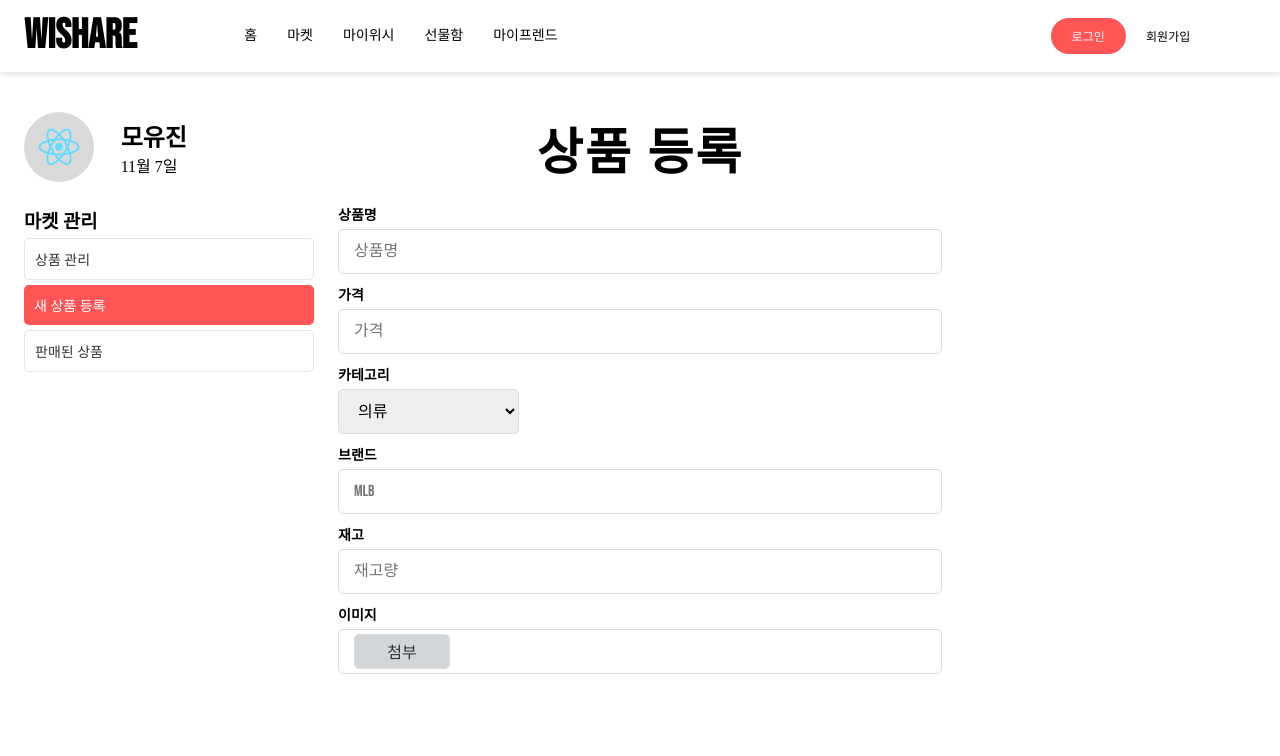
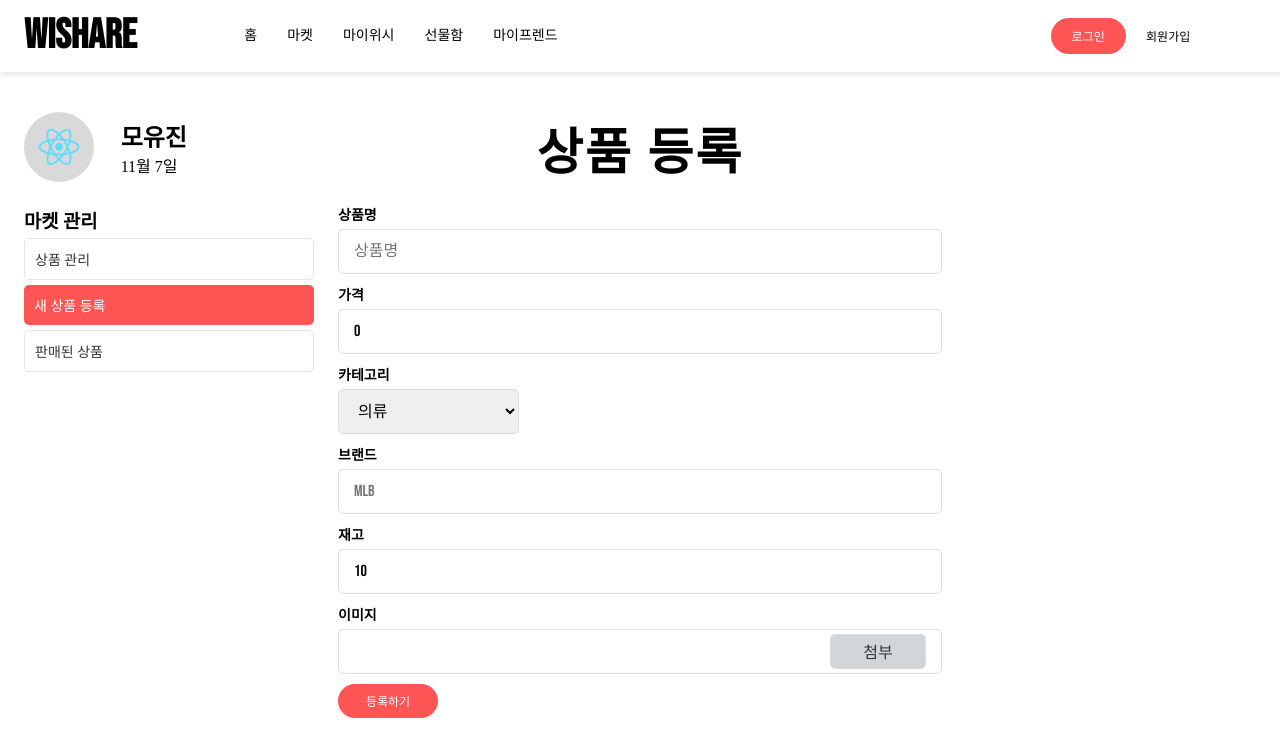
Before and after one commit to reunal/WiShare_Front, a React (Create React App) app: page /market in a window 1280 px wide. Both pictures are taken after a click on the button "새 상품 등록". Shown: the top 756 px of the page. Built offline with nearby package versions, Linux system fonts and the light colour scheme; a web font is replaced by a local one.

Commit message:
판매자 페이지 수정

```diff
--- a/src/components/market/ProductRegisterForm.tsx
+++ b/src/components/market/ProductRegisterForm.tsx
@@ -1,33 +1,96 @@
-import React from 'react';
+import React, { useState, ChangeEvent } from 'react';
 import { SmallNameText } from '../../styles/CommonStyled';
 import {
+	StyledProductRegisterButton,
 	StyledProductRegisterForm,
 	StyledProductRegisterInput,
 	StyledProductRegisterLabel,
 	StyledProductRegisterSelect,
 } from '../../styles/market/StyledMarket';
 
+interface IEventType extends ChangeEvent<HTMLInputElement | HTMLSelectElement> {
+	target: HTMLInputElement | HTMLSelectElement;
+}
+
 const ProductRegisterForm = () => {
+	const [content, setContent] = useState({
+		img: '',
+		name: '',
+		brand: '',
+		category: '',
+		price: 0,
+		quantity: 10,
+		viewCnt: 0,
+		like: 0,
+		entered: false,
+		date: '2023-05-07',
+	});
+
+	const onChangeContent = (e: IEventType) => {
+		setContent({
+			...content,
+			[e.target.name]: e.target.value,
+		});
+	};
+
+	const onUploadImg = (e: ChangeEvent<HTMLInputElement>) => {
+		if (e.target.files && e.target.files.length > 0) {
+			const img = URL.createObjectURL(e.target.files[0]);
+			setContent({
+				...content,
+				[e.target.name]: img,
+			});
+		}
+	};
+
+	const onSubmit = () => {};
+
 	return (
 		<StyledProductRegisterForm>
 			<SmallNameText>상품명</SmallNameText>
-			<StyledProductRegisterInput type="text" placeholder="상품명" />
+			<StyledProductRegisterInput
+				type="text"
+				placeholder="상품명"
+				name="name"
+				value={content.name}
+				onChange={onChangeContent}
+			/>
 			<SmallNameText>가격</SmallNameText>
-			<StyledProductRegisterInput type="text" placeholder="가격" />
+			<StyledProductRegisterInput
+				type="text"
+				placeholder="가격"
+				name="price"
+				value={content.price}
+				onChange={onChangeContent}
+			/>
 			<SmallNameText>카테고리</SmallNameText>
-			<StyledProductRegisterSelect>
+			<StyledProductRegisterSelect name="category" value={content.category} onChange={onChangeContent}>
 				<option value="cloth">의류</option>
 				<option value="hat">모자</option>
 			</StyledProductRegisterSelect>
 			<SmallNameText>브랜드</SmallNameText>
-			<StyledProductRegisterInput type="text" placeholder="MLB" />
+			<StyledProductRegisterInput
+				type="text"
+				placeholder="MLB"
+				name="brand"
+				value={content.brand}
+				onChange={onChangeContent}
+			/>
 			<SmallNameText>재고</SmallNameText>
-			<StyledProductRegisterInput type="text" placeholder="재고량" />
+			<StyledProductRegisterInput
+				type="text"
+				placeholder="재고량"
+				name="quantity"
+				value={content.quantity}
+				onChange={onChangeContent}
+			/>
 			<SmallNameText>이미지</SmallNameText>
 			<StyledProductRegisterLabel htmlFor="file">
+				<span>{content.img}</span>
 				<p>첨부</p>
-				<StyledProductRegisterInput type="file" id="file" />
+				<StyledProductRegisterInput type="file" id="file" name="img" onChange={onUploadImg} />
 			</StyledProductRegisterLabel>
+			<StyledProductRegisterButton onClick={onSubmit}>등록하기</StyledProductRegisterButton>
 		</StyledProductRegisterForm>
 	);
 };
```
